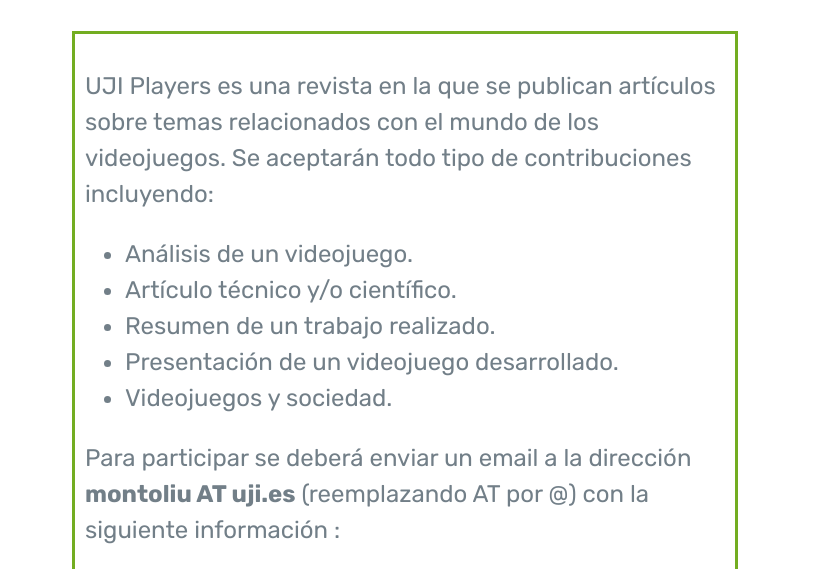
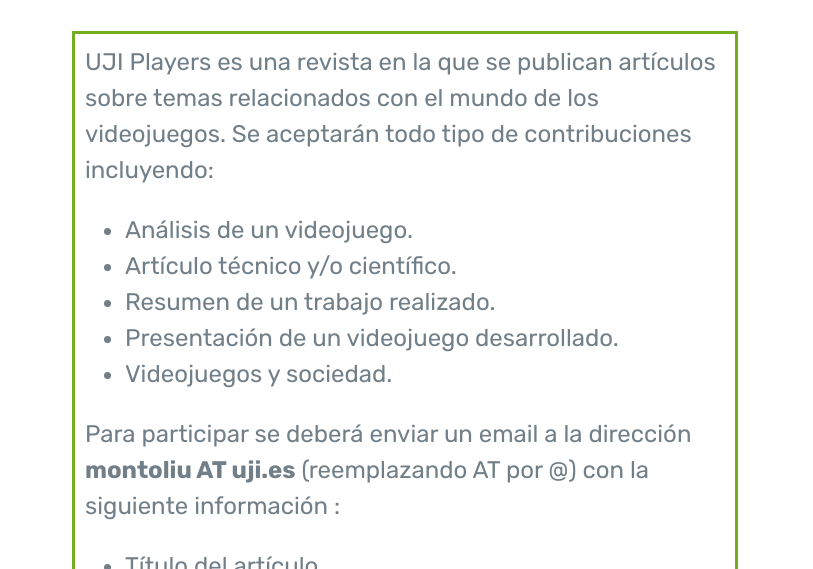
Before and after one commit to ujiplayers/ujiplayers.github.io, a plain HTML site: page index.html in a window 1280 px wide. Shown: the part 327-896 px from the top of the page, without its empty margins (235-1048 px from the left). Drawn offline with Linux system fonts and the light colour scheme.

Commit message:
Cambios de formato

```diff
--- a/index.html
+++ b/index.html
@@ -14,8 +14,8 @@
 <p align=center><img src="img/logo.svg" height="300"></p>
 
 
-<div >
-<p> UJI Players es una revista en la que se publican artículos sobre temas relacionados con el mundo de los videojuegos. Se aceptarán todo tipo de contribuciones incluyendo:
+<div>
+UJI Players es una revista en la que se publican artículos sobre temas relacionados con el mundo de los videojuegos. Se aceptarán todo tipo de contribuciones incluyendo:
 
 <ul>
 	<li> Análisis de un videojuego.</li>
@@ -25,9 +25,9 @@
 	<li> Videojuegos y sociedad.</li>
 </ul>
 
-</p>
 
-<p>Para participar se deberá enviar un email a la dirección <b>montoliu AT uji.es</b> (reemplazando AT por @) con la siguiente información :
+
+Para participar se deberá enviar un email a la dirección <b>montoliu AT uji.es</b> (reemplazando AT por @) con la siguiente información :
 
 <ul>
 	<li>Título del artículo.</li>
@@ -37,7 +37,9 @@
 	<li>Imagénes que acompañan al artículo. Si no son propias (y tienen licencia para su distrubición) es necesario conocer la fuente.</li>
 	<li>Si existe y/o es procedente, enlace a un vídeo.</li>
 </ul>
+
 </div>
-
+<br>
+<br>
 </body>
 </html>
```
